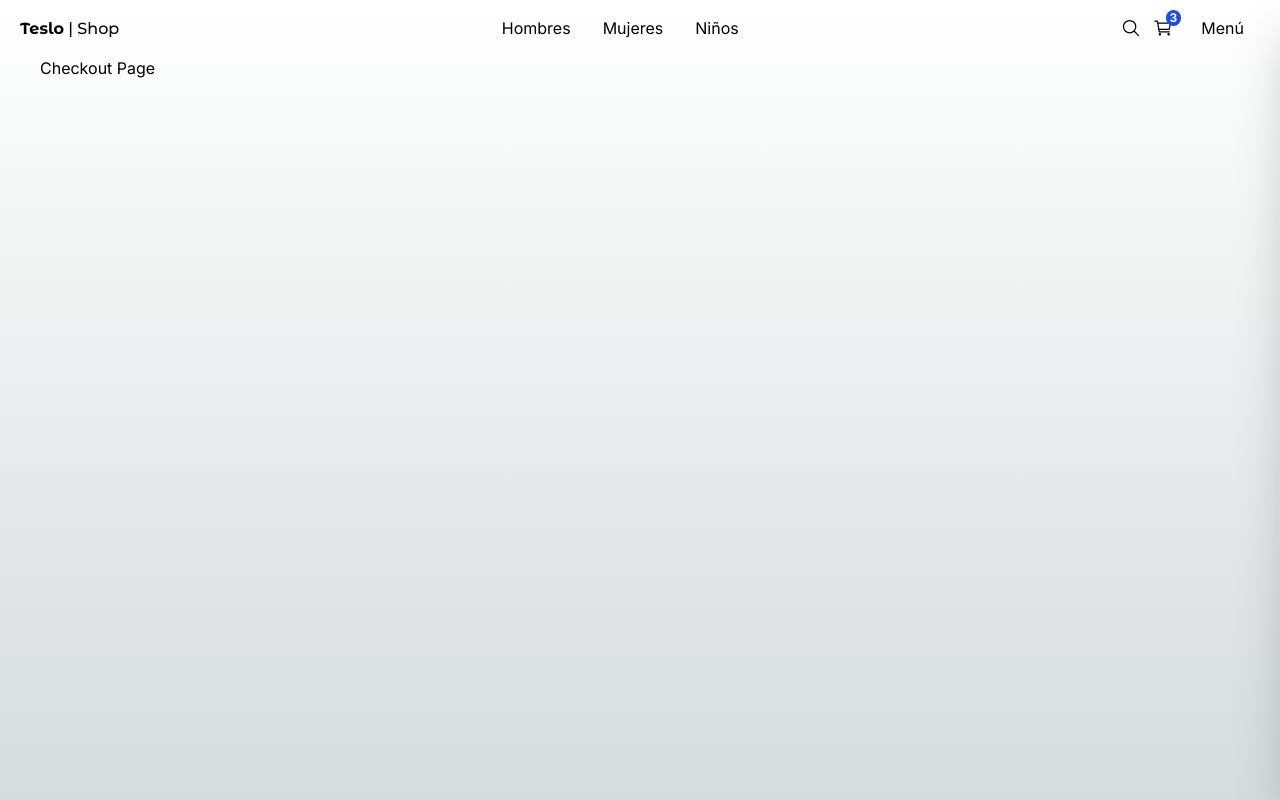
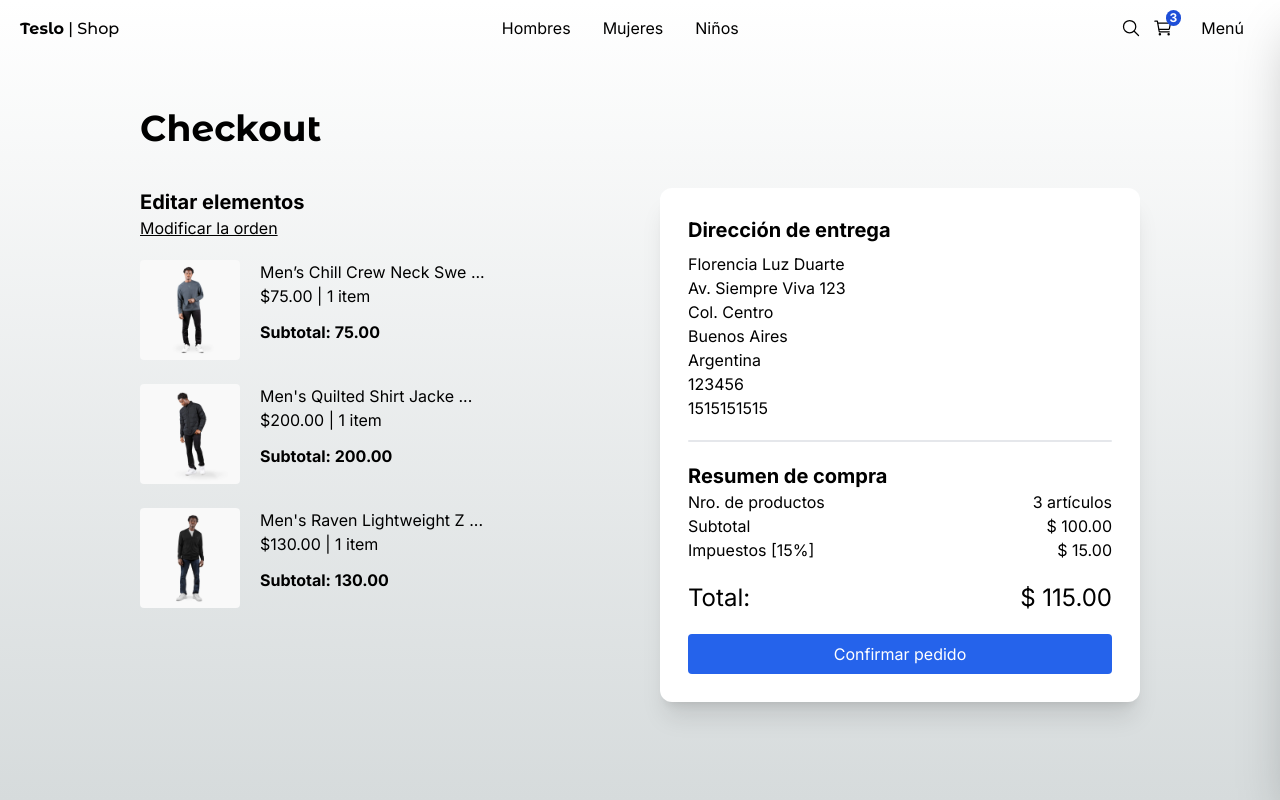
Before and after one commit to florluzduarte/teslo-shop-next, a Next.js app: page /checkout in a window 1280 px wide. Built offline with nearby package versions, Linux system fonts and the light colour scheme.

Commit message:
feat: template address page and cart page

```diff
--- a/src/app/(shop)/cart/page.tsx
+++ b/src/app/(shop)/cart/page.tsx
@@ -1,8 +1,60 @@
+import { InCartItem, Title } from "@/components";
+import { initialData } from "@/seed/seed";
+import Link from "next/link";
+
+const productsInCart = [
+  initialData.products[0],
+  initialData.products[1],
+  initialData.products[2],
+]
 
 export default function CartPage() {
   return (
-    <div>
-      <h1>Cart Page</h1>
+    <div className="flex justify-center items-center mb-72 px-10 sm:px-0">
+      <div className="flex flex-col w-[1000px]">
+        <Title title="Carrito" />
+
+        <div className="grid grid-cols-1 sm:grid-cols-2 gap-10">
+          {/* Carrito */}
+          <div className="flex flex-col mt-5">
+            <span className="font-bold text-xl">Agregar más productos</span>
+            <Link href="/" className="underline mb-5">Continúa comprando</Link>
+
+            {/* Items */}
+            {
+              productsInCart.map((product) => (
+                <InCartItem key={product.slug} {...product} quantity={1} cardType="cart" />
+              ))
+            }
+          </div>
+
+          {/* Checkout */}
+          <div className="bg-white rounded-xl shadow-xl p-7 h-fit mt-5">
+            <h2 className="text-xl font-bold">Resumen de compra</h2>
+
+            <div className="grid grid-cols-2">
+              <span>Nro. de productos</span>
+              <span className="text-right">3 artículos</span>
+
+              <span>Subtotal</span>
+              <span className="text-right">$ 100.00</span>
+
+              <span>Impuestos [15%]</span>
+              <span className="text-right">$ 15.00</span>
+
+              <span className="mt-5 text-2xl">Total:</span>
+              <span className="mt-5 text-2xl text-right">$ 115.00</span>
+            </div>
+
+            <div>
+              <Link href="/checkout/address" className="flex btn-primary mt-5 justify-center">
+                Ir a pagar
+              </Link>
+            </div>
+          </div>
+
+        </div>
+      </div>
     </div>
   );
 }
--- a/src/app/(shop)/checkout/address/page.tsx
+++ b/src/app/(shop)/checkout/address/page.tsx
@@ -1,8 +1,89 @@
+import { Title } from '@/components';
+import Link from 'next/link';
 
-export default function AddressPage() {
+export default function AdressPage() {
   return (
-    <div>
-      <h1>Address Page</h1>
+    <div className="flex flex-col sm:justify-center sm:items-center mb-72 px-10 sm:px-0">
+      <div className="w-full  xl:w-[1000px] flex flex-col justify-center text-left">
+        <Title title="Dirección" subtitle="Dirección de entrega" />
+        <div className="grid grid-cols-1 gap-2 sm:gap-5 sm:grid-cols-2">
+          <div className="flex flex-col mb-2">
+            <span>Nombres</span>
+            <input
+              type="text"
+              className="p-2 border rounded-md bg-gray-200"
+            />
+          </div>
+
+          <div className="flex flex-col mb-2">
+            <span>Apellidos</span>
+            <input
+              type="text"
+              className="p-2 border rounded-md bg-gray-200"
+            />
+          </div>
+
+          <div className="flex flex-col mb-2">
+            <span>Dirección</span>
+            <input
+              type="text"
+              className="p-2 border rounded-md bg-gray-200"
+            />
+          </div>
+
+          <div className="flex flex-col mb-2">
+            <span>Dirección 2 (opcional)</span>
+            <input
+              type="text"
+              className="p-2 border rounded-md bg-gray-200"
+            />
+          </div>
+
+
+          <div className="flex flex-col mb-2">
+            <span>Código postal</span>
+            <input
+              type="text"
+              className="p-2 border rounded-md bg-gray-200"
+            />
+          </div>
+
+          <div className="flex flex-col mb-2">
+            <span>Ciudad</span>
+            <input
+              type="text"
+              className="p-2 border rounded-md bg-gray-200"
+            />
+          </div>
+
+          <div className="flex flex-col mb-2">
+            <span>País</span>
+            <select
+              className="p-2 border rounded-md bg-gray-200"
+            >
+              <option value="">[ Seleccione ]</option>
+              <option value="CRI">Costa Rica</option>
+            </select>
+          </div>
+
+          <div className="flex flex-col mb-2">
+            <span>Teléfono</span>
+            <input
+              type="text"
+              className="p-2 border rounded-md bg-gray-200"
+            />
+          </div>
+
+          <div className="flex flex-col mb-2 sm:mt-10">
+            <Link
+              href='/checkout'
+              className="btn-primary flex w-full sm:w-1/2 justify-center ">
+              Siguiente
+            </Link>
+          </div>
+
+        </div>
+      </div>
     </div>
   );
 }
--- a/src/app/(shop)/checkout/page.tsx
+++ b/src/app/(shop)/checkout/page.tsx
@@ -1,8 +1,77 @@
+
+import { InCartItem, Title } from "@/components";
+import { initialData } from "@/seed/seed";
+import Link from "next/link";
+
+const productsInCart = [
+  initialData.products[0],
+  initialData.products[1],
+  initialData.products[2],
+]
 
 export default function CheckoutPage() {
   return (
-    <div>
-      <h1>Checkout Page</h1>
+    <div className="flex justify-center items-center mb-72 px-10 sm:px-0">
+      <div className="flex flex-col w-[1000px]">
+        <Title title="Checkout" />
+
+        <div className="grid grid-cols-1 sm:grid-cols-2 gap-10">
+          {/* Carrito */}
+          <div className="flex flex-col mt-5">
+            <span className="font-bold text-xl">Editar elementos</span>
+            <Link href="/cart" className="underline mb-5">Modificar la orden</Link>
+
+            {/* Items */}
+            {
+              productsInCart.map((product) => (
+                <InCartItem key={product.slug} {...product} quantity={1} cardType="checkout" />
+              ))
+            }
+          </div>
+
+          {/* Checkout */}
+          <div className="bg-white rounded-xl shadow-xl p-7 h-fit mt-5">
+
+            <h2 className="text-xl font-bold mb-2">Dirección de entrega</h2>
+            <div className="mb-5">
+              <p>Florencia Luz Duarte</p>
+              <p>Av. Siempre Viva 123</p>
+              <p>Col. Centro</p>
+              <p>Buenos Aires</p>
+              <p>Argentina</p>
+              <p>123456</p>
+              <p>1515151515</p>
+            </div>
+
+            <div className="w-full h-0.5 rounded bg-gray-200 mb-5" />
+
+            <h2 className="text-xl font-bold">Resumen de compra</h2>
+
+            <div className="grid grid-cols-2">
+              <span>Nro. de productos</span>
+              <span className="text-right">3 artículos</span>
+
+              <span>Subtotal</span>
+              <span className="text-right">$ 100.00</span>
+
+              <span>Impuestos [15%]</span>
+              <span className="text-right">$ 15.00</span>
+
+              <span className="mt-5 text-2xl">Total:</span>
+              <span className="mt-5 text-2xl text-right">$ 115.00</span>
+            </div>
+
+            <div>
+              {/* TODO: Completar términos y condiciones + políticas de privacidad. Revisar código fuente sección 15 */}
+
+              <Link href="/orders/123" className="flex btn-primary mt-5 justify-center">
+                Confirmar pedido
+              </Link>
+            </div>
+          </div>
+
+        </div>
+      </div>
     </div>
   );
 }
--- /dev/null
+++ b/src/components/cart/in-cart-item/InCartItem.tsx
@@ -0,0 +1,45 @@
+import { QuantitySelector } from "@/components";
+import Image from "next/image"
+
+interface InCartItemProps {
+  slug: string;
+  images: string[];
+  title: string;
+  price: number;
+  quantity: number;
+  cardType: "cart" | "checkout";
+}
+
+export const InCartItem = ({ slug, images, title, price, quantity, cardType }: InCartItemProps) => {
+  return (
+    <div key={slug} className="flex mb-6">
+      <Image
+        src={`/products/${images[0]}`}
+        alt={title}
+        width={100}
+        height={100}
+        className="mr-5 rounded w-[100px] h-[100px]"
+      />
+      <div>
+        <p>{title.slice(0, 25)} <span>...</span></p>
+        {
+          cardType === "cart" && <p className="font-bold mb-3">${price.toFixed(2)}</p>
+        }
+        {
+          cardType === "cart" && <QuantitySelector quantity={quantity} />
+        }
+        {
+          cardType === "cart" && <button className="underline mt-3">Remover</button>
+        }
+        {
+          cardType === "checkout" && <p className="mb-3">
+            ${`${price.toFixed(2)} | ${quantity} ${quantity > 1 ? "items" : "item"}`}
+          </p>
+        }
+        {
+          cardType === "checkout" && <p className="font-bold">Subtotal: {(price * quantity).toFixed(2)}</p>
+        }
+      </div>
+    </div>
+  )
+}
--- a/src/components/index.ts
+++ b/src/components/index.ts
@@ -1,3 +1,6 @@
+//Cart
+export { InCartItem } from "./cart/in-cart-item/InCartItem";
+
 //Product
 export { ProductSlideshow } from "./product/slideshow/ProductSlideshow";
 export { ProductMobileSlideshow } from "./product/slideshow/ProductMobileSlideshow";
--- a/src/components/product/quantity-selector/QuantitySelector.tsx
+++ b/src/components/product/quantity-selector/QuantitySelector.tsx
@@ -21,7 +21,7 @@
   }
 
   return (
-    <div className="flex mt-5 items-center">
+    <div className="flex items-center">
       <button onClick={handleDecrement}>
         <IoRemoveCircleOutline size={30}
           className={`${counter === 0 ? "text-gray-300" : ""}`}
```
